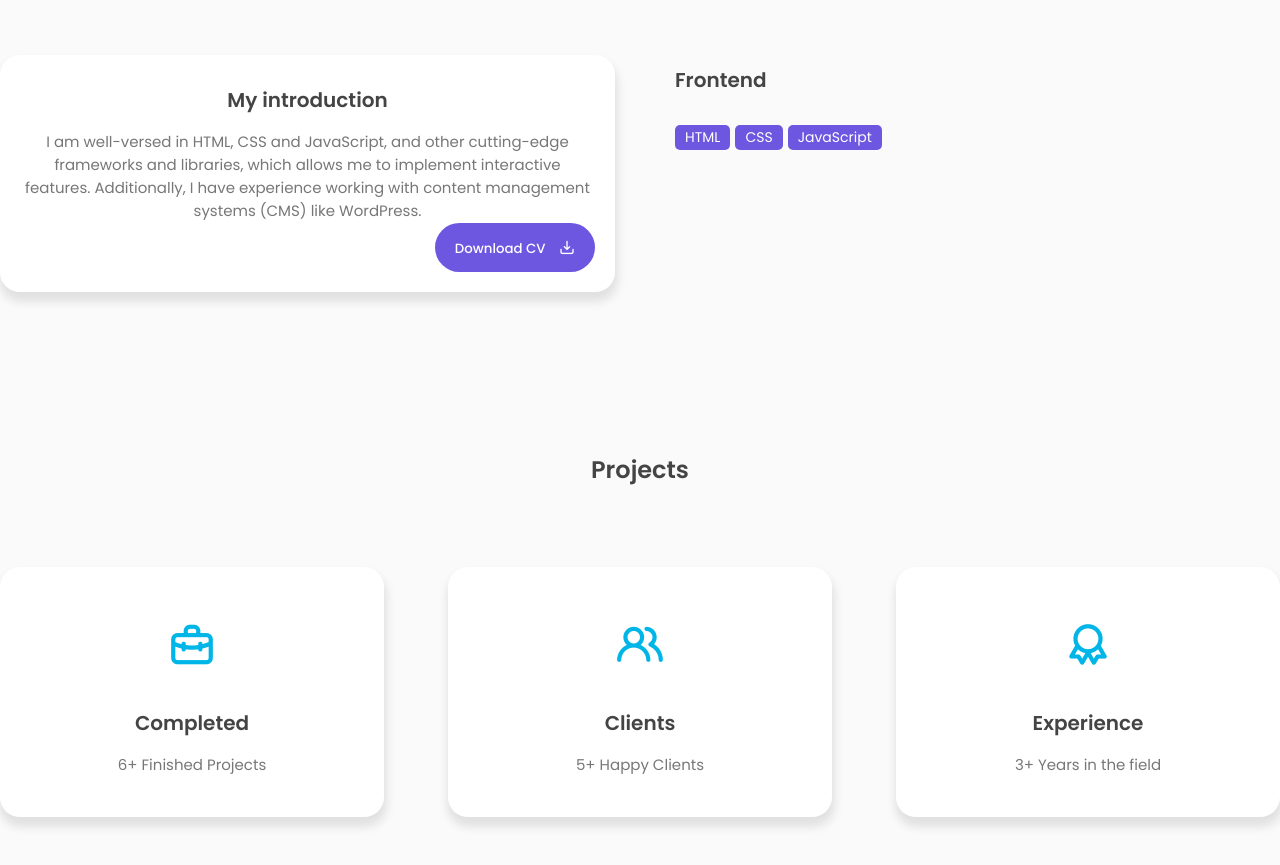
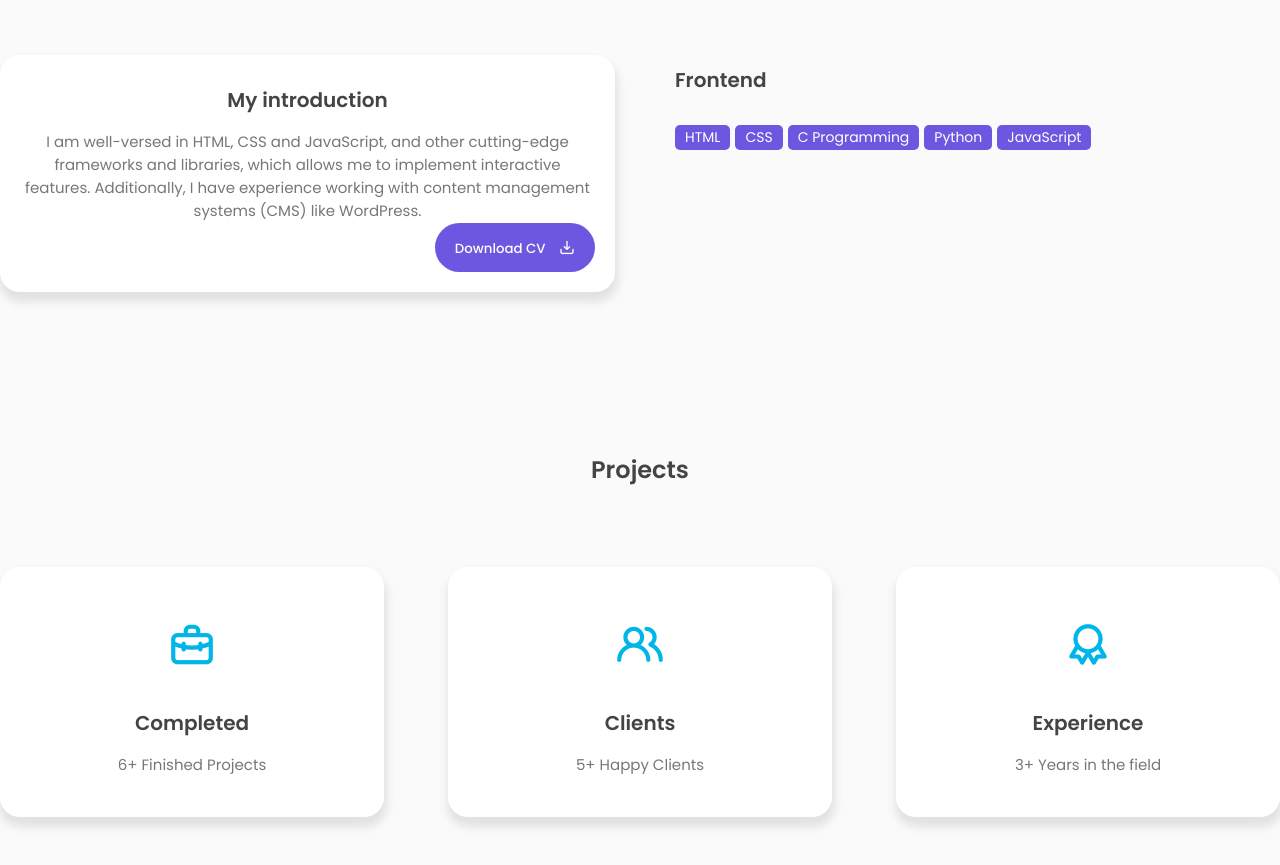
Before and after one commit to mukesh-yad/mukesh-personal, a plain HTML site: page index.html in a window 1280 px wide. Shown: the part 940-1805 px from the top of the page. Drawn offline with nearby package versions, Linux system fonts and the light colour scheme.

Commit message:
Update index.html

```diff
--- a/index.html
+++ b/index.html
@@ -130,6 +130,8 @@
                     <div class="skills-list">
                         <span>HTML</span>
                         <span>CSS</span>
+                        <span>C Programming</span>
+                        <span>Python</span>
                         <span>JavaScript</span>
                     </div>
                 </div>
```
